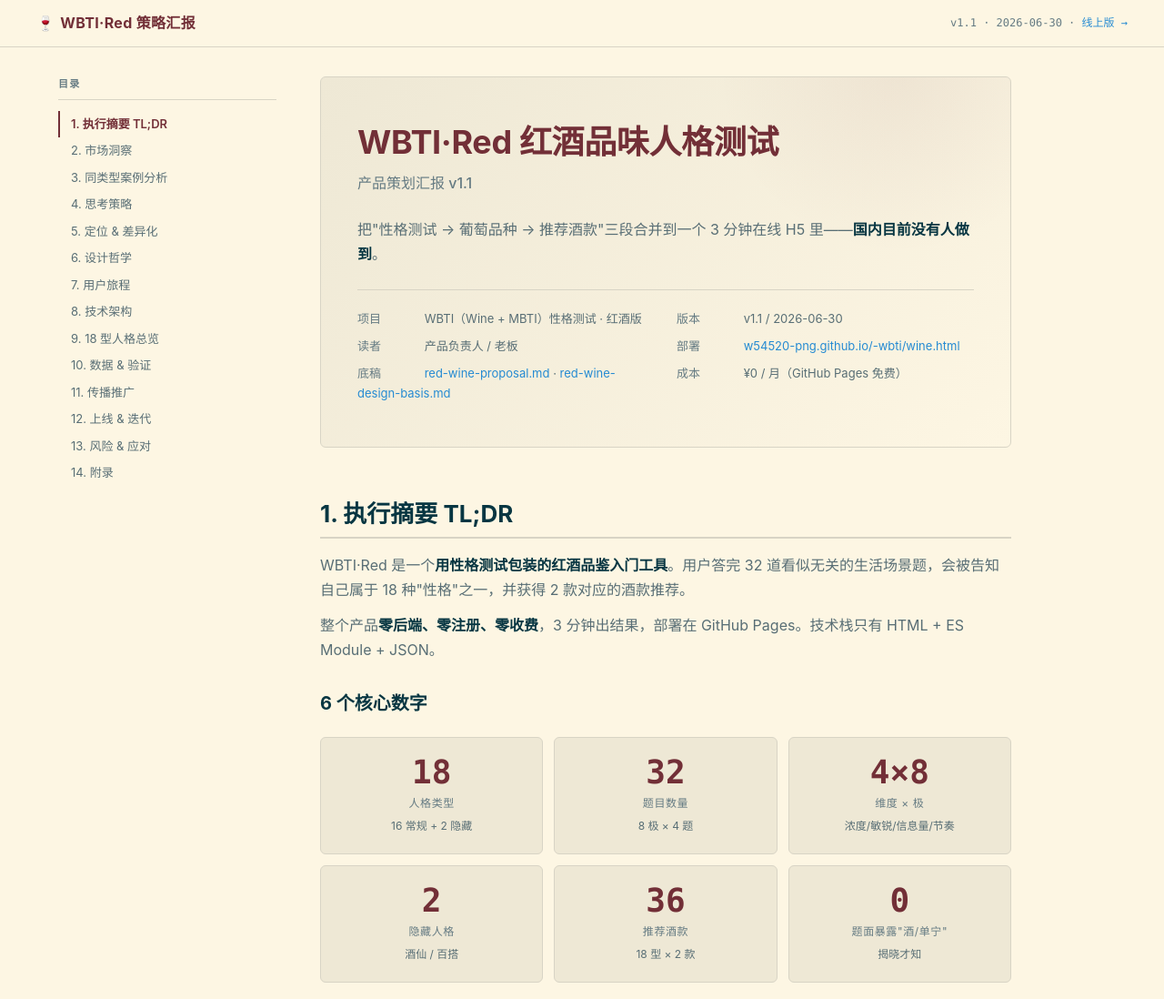
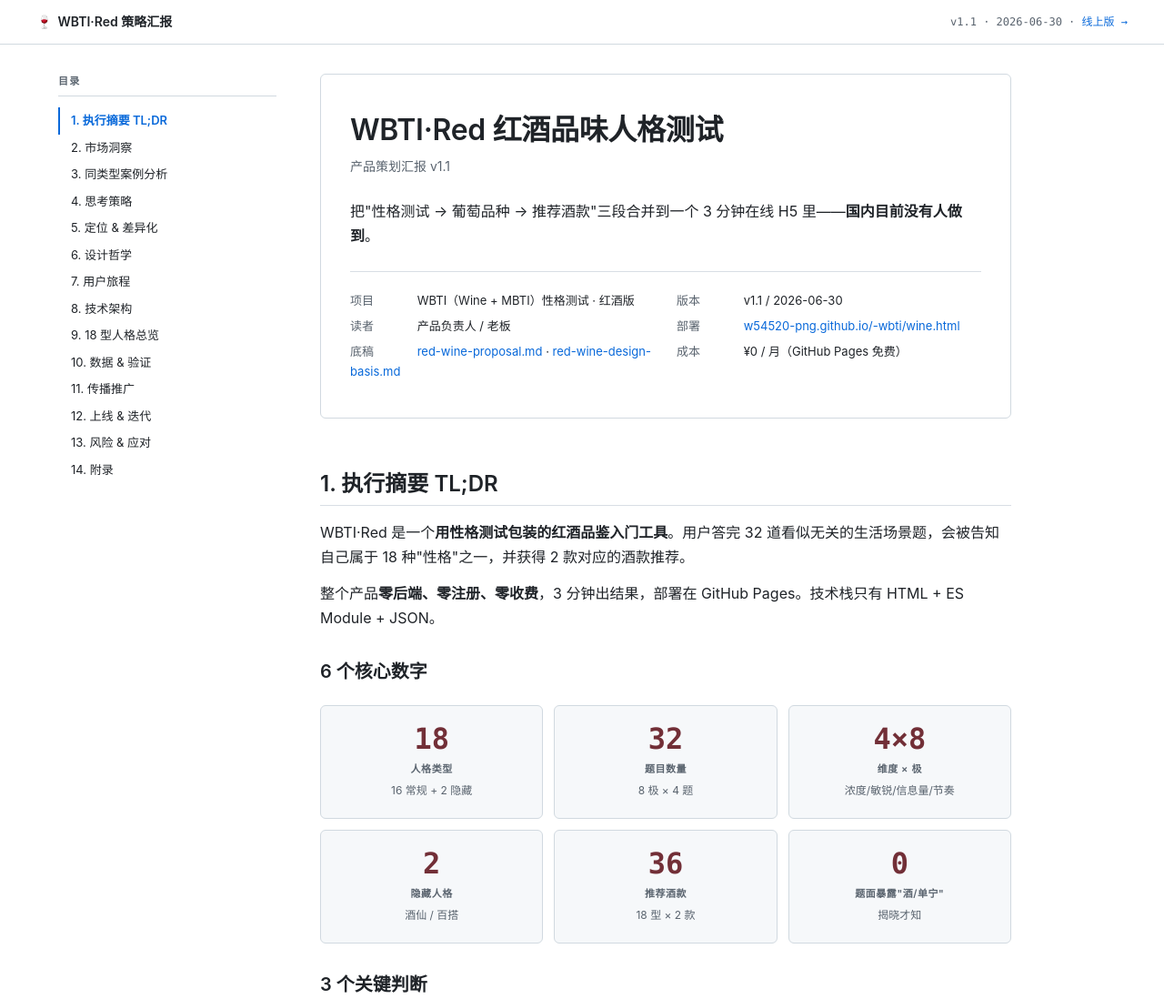
Before and after one commit to w54520-png/-wbti, a website: page docs/research/2026-06-30-wbti-red-策略汇报.html in a window 1280 px wide. Shown: the top 1098 px of the page at 91% size. Drawn offline with Linux system fonts and the light colour scheme.

Commit message:
style(html): 配色从 Solarized Light 切换到 GitHub Light 白底黑字
- :root 变量全部替换为 GitHub Primer 调色板（fg-default/bg-default/border-default/...）
- 引用块改为 GitHub Alerts 风格（warning/success/idea/quote/danger 各有底色+边色）
- 表格用 GitHub 风格（thead 灰底、zebra 用 bg-muted、hover 用 bg-subtle）
- Insight callout 保留酒红强调色（--wine），底色用 --wine-tint
- footer 注解更新为'配色：GitHub Light（白底黑字）'
- 移除所有 Solarized hex 颜色与变量残留

Ref: https://primer.style/design/foundations/colors

```diff
--- a/docs/research/2026-06-30-wbti-red-策略汇报.html
+++ b/docs/research/2026-06-30-wbti-red-策略汇报.html
@@ -6,56 +6,58 @@
 <title>WBTI·Red 红酒品味人格测试 · 产品策划汇报 v1.1</title>
 <style>
   /* ========================================================================
-     Solarized Light Palette
+     GitHub Light Theme Palette
+     Ref: github-markdown-css (sindresorhus/github-markdown-css)
      ======================================================================== */
   :root {
-    --base03: #002b36;
-    --base02: #073642;
-    --base01: #586e75;
-    --base00: #657b83;
-    --base0:  #839496;
-    --base1:  #93a1a1;
-    --base2:  #eee8d5;
-    --base3:  #fdf6e3;
-
-    --yellow:  #b58900;
-    --orange:  #cb4b16;
-    --red:     #dc322f;
-    --magenta: #d33682;
-    --violet:  #6c71c4;
-    --blue:    #268bd2;
-    --cyan:    #2aa198;
-    --green:   #859900;
-
-    /* 品牌保留色 */
+    /* GitHub Primer colors (light) */
+    --fg-default:    #1f2328;  /* 主文字 */
+    --fg-muted:      #59636e;  /* 弱化文字 */
+    --fg-subtle:     #6e7781;  /* 更弱 */
+    --fg-onEmphasis: #ffffff;
+
+    --bg-default:    #ffffff;  /* 主背景 */
+    --bg-muted:      #f6f8fa;  /* 灰底（thead/code/bg-soft） */
+    --bg-subtle:     #eaeef2;  /* 更深一档灰底 */
+    --bg-inset:      #f6f8fa;  /* 嵌套块 */
+
+    --border-default: #d1d9e0; /* 默认边框 */
+    --border-muted:   #d8dee4;  /* 弱化边框 */
+    --border-subtle:  #eaeef2;  /* 最弱边框 */
+
+    --accent-fg:      #0969da;  /* GitHub 蓝（链接/active） */
+    --accent-emphasis:#0969da;
+    --accent-muted:   #54aeff66;
+    --accent-subtle:  #ddf4ff;  /* 浅蓝提示底 */
+
+    --success-fg:     #1a7f37;
+    --success-subtle: #dafbe1;
+    --success-emphasis:#1f883d;
+
+    --attention-fg:    #9a6700;
+    --attention-subtle:#fff8c5;
+
+    --severe-fg:      #bc4c00;
+    --danger-fg:      #cf222e;
+    --danger-subtle:  #ffebe9;
+    --danger-emphasis:#a40e26;
+
+    --done-fg:        #8250df;
+    --done-subtle:    #fbefff;
+
+    /* 品牌强调色（酒红，仅用于核心品牌元素） */
     --wine:      #722F37;
     --wine-dark: #4A1E1E;
-    --gold:      #C9A96E;
-
-    --bg:        var(--base3);
-    --bg-soft:   var(--base2);
-    --text:      var(--base01);
-    --text-strong: var(--base02);
-    --text-mute: var(--base00);
-    --border:    #d8d4c5;
-    --border-soft: #e3dec8;
-
-    --link: var(--blue);
-    --link-hover: var(--violet);
-    --accent: var(--yellow);
-    --positive: var(--green);
-    --warn: var(--orange);
-    --danger: var(--red);
-
-    --font-sans: -apple-system, BlinkMacSystemFont, "PingFang SC", "Hiragino Sans GB", "Microsoft YaHei", "Helvetica Neue", sans-serif;
-    --font-mono: "JetBrains Mono", "SF Mono", Menlo, Consolas, monospace;
-    --font-serif: Georgia, "Times New Roman", "Songti SC", "STSong", serif;
+    --wine-tint: #faf2ee;       /* 极淡的酒红底 */
+    --wine-line: #e8d4cb;       /* 淡酒红边框 */
+
+    --font-sans: -apple-system, BlinkMacSystemFont, "Segoe UI", "Noto Sans", Helvetica, Arial, "Apple Color Emoji", "Segoe UI Emoji", "PingFang SC", "Hiragino Sans GB", "Microsoft YaHei", sans-serif;
+    --font-mono: ui-monospace, SFMono-Regular, "SF Mono", Menlo, Consolas, "Liberation Mono", "Cascadia Code", monospace;
 
     --max-width: 760px;
     --toc-width: 240px;
     --radius: 6px;
-    --shadow: 0 1px 3px rgba(7, 54, 66, 0.08);
-    --shadow-lg: 0 4px 16px rgba(7, 54, 66, 0.1);
+    --shadow-sm: 0 1px 0 rgba(31, 35, 40, 0.04);
   }
 
   /* ========================================================================
@@ -65,8 +67,8 @@
   html { scroll-behavior: smooth; }
   body {
     margin: 0;
-    background: var(--bg);
-    color: var(--text);
+    background: var(--bg-default);
+    color: var(--fg-default);
     font-family: var(--font-sans);
     font-size: 16px;
     line-height: 1.7;
@@ -81,10 +83,10 @@
     position: sticky;
     top: 0;
     z-index: 100;
-    background: rgba(253, 246, 227, 0.92);
+    background: rgba(255, 255, 255, 0.92);
     backdrop-filter: blur(8px);
     -webkit-backdrop-filter: blur(8px);
-    border-bottom: 1px solid var(--border);
+    border-bottom: 1px solid var(--border-default);
     padding: 12px 24px;
   }
   .topbar-inner {
@@ -96,18 +98,19 @@
     gap: 16px;
   }
   .topbar .brand {
-    font-weight: 700;
-    color: var(--wine);
-    font-size: 16px;
-    letter-spacing: 0.02em;
+    font-weight: 600;
+    color: var(--fg-default);
+    font-size: 14px;
+    letter-spacing: 0;
   }
   .topbar .brand .emoji { margin-right: 6px; }
+  .topbar .brand .wine { color: var(--wine); font-weight: 700; }
   .topbar .meta {
     font-size: 12px;
-    color: var(--text-mute);
+    color: var(--fg-muted);
     font-family: var(--font-mono);
   }
-  .topbar .meta a { color: var(--link); text-decoration: none; }
+  .topbar .meta a { color: var(--accent-fg); text-decoration: none; }
   .topbar .meta a:hover { text-decoration: underline; }
 
   /* ========================================================================
@@ -138,11 +141,11 @@
     font-size: 11px;
     text-transform: uppercase;
     letter-spacing: 0.12em;
-    color: var(--text-mute);
+    color: var(--fg-muted);
     font-weight: 600;
     margin-bottom: 12px;
     padding-bottom: 8px;
-    border-bottom: 1px solid var(--border);
+    border-bottom: 1px solid var(--border-default);
   }
   .toc ol {
     list-style: none;
@@ -153,18 +156,18 @@
   .toc a {
     display: block;
     padding: 5px 0 5px 12px;
-    color: var(--text);
+    color: var(--fg-default);
     text-decoration: none;
     border-left: 2px solid transparent;
     transition: all 0.15s;
   }
   .toc a:hover {
-    color: var(--text-strong);
-    border-left-color: var(--border);
+    color: var(--accent-fg);
+    border-left-color: var(--border-default);
   }
   .toc a.active {
-    color: var(--wine);
-    border-left-color: var(--wine);
+    color: var(--accent-fg);
+    border-left-color: var(--accent-fg);
     font-weight: 600;
   }
   .toc .lvl-3 { padding-left: 24px; font-size: 12px; }
@@ -182,43 +185,43 @@
      Typography
      ======================================================================== */
   h1, h2, h3, h4 {
-    color: var(--text-strong);
+    color: var(--fg-default);
     line-height: 1.3;
-    font-weight: 700;
-  }
-  h1 { font-size: 36px; margin: 0 0 8px; letter-spacing: -0.01em; }
+    font-weight: 600;
+  }
+  h1 { font-size: 32px; margin: 0 0 8px; letter-spacing: -0.01em; }
   h2 {
-    font-size: 26px;
+    font-size: 24px;
     margin: 56px 0 16px;
     padding-bottom: 8px;
-    border-bottom: 2px solid var(--border);
+    border-bottom: 1px solid var(--border-muted);
   }
   h3 {
     font-size: 20px;
     margin: 32px 0 12px;
-    color: var(--text-strong);
+    color: var(--fg-default);
   }
   h4 {
     font-size: 16px;
     margin: 24px 0 8px;
-    color: var(--text-strong);
+    color: var(--fg-default);
   }
   p { margin: 12px 0; }
-  a { color: var(--link); text-decoration: none; }
-  a:hover { text-decoration: underline; color: var(--link-hover); }
-  strong { color: var(--text-strong); font-weight: 600; }
-  em { color: var(--text-strong); font-style: italic; }
+  a { color: var(--accent-fg); text-decoration: none; }
+  a:hover { text-decoration: underline; }
+  strong { color: var(--fg-default); font-weight: 600; }
+  em { color: var(--fg-default); font-style: italic; }
   code {
     font-family: var(--font-mono);
     font-size: 0.88em;
-    background: var(--bg-soft);
-    padding: 2px 6px;
-    border-radius: 3px;
-    color: var(--text-strong);
+    background: rgba(175, 184, 193, 0.2);
+    padding: 0.2em 0.4em;
+    border-radius: 6px;
+    color: var(--fg-default);
   }
   hr {
     border: none;
-    border-top: 1px solid var(--border);
+    border-top: 1px solid var(--border-default);
     margin: 32px 0;
   }
 
@@ -226,43 +229,31 @@
      Cover
      ======================================================================== */
   .cover {
-    background: linear-gradient(135deg, var(--bg-soft) 0%, var(--bg) 100%);
-    border: 1px solid var(--border);
+    background: var(--bg-default);
+    border: 1px solid var(--border-default);
     border-radius: var(--radius);
-    padding: 48px 40px;
+    padding: 40px 32px;
     margin-bottom: 32px;
-    position: relative;
-    overflow: hidden;
-  }
-  .cover::before {
-    content: "";
-    position: absolute;
-    top: -50%;
-    right: -10%;
-    width: 400px;
-    height: 400px;
-    background: radial-gradient(circle, rgba(114, 47, 55, 0.06) 0%, transparent 70%);
-    pointer-events: none;
-  }
-  .cover h1 { color: var(--wine); }
+  }
+  .cover h1 { color: var(--fg-default); }
   .cover .subtitle {
-    font-size: 16px;
-    color: var(--text-mute);
+    font-size: 14px;
+    color: var(--fg-muted);
     margin: 8px 0 24px;
-    font-weight: 500;
+    font-weight: 400;
   }
   .cover .meta-grid {
     display: grid;
     grid-template-columns: repeat(2, 1fr);
-    gap: 8px 24px;
+    gap: 6px 24px;
     font-size: 13px;
-    color: var(--text);
+    color: var(--fg-default);
     margin-top: 24px;
     padding-top: 20px;
-    border-top: 1px solid var(--border);
+    border-top: 1px solid var(--border-muted);
   }
   .cover .meta-grid .k {
-    color: var(--text-mute);
+    color: var(--fg-muted);
     display: inline-block;
     min-width: 70px;
   }
@@ -277,101 +268,103 @@
     margin: 24px 0;
   }
   .number-card {
-    background: var(--bg-soft);
-    border: 1px solid var(--border);
+    background: var(--bg-muted);
+    border: 1px solid var(--border-default);
     border-radius: var(--radius);
     padding: 20px 16px;
     text-align: center;
-    transition: all 0.2s;
+    transition: border-color 0.15s;
   }
   .number-card:hover {
     border-color: var(--wine);
-    transform: translateY(-2px);
-    box-shadow: var(--shadow);
   }
   .number-card .n {
-    font-size: 36px;
+    font-size: 32px;
     font-weight: 700;
     color: var(--wine);
     line-height: 1;
     font-family: var(--font-mono);
   }
   .number-card .l {
-    font-size: 12px;
-    color: var(--text-mute);
-    margin-top: 6px;
+    font-size: 11px;
+    color: var(--fg-muted);
+    margin-top: 8px;
     text-transform: uppercase;
     letter-spacing: 0.05em;
+    font-weight: 600;
   }
   .number-card .d {
     font-size: 12px;
-    color: var(--text);
+    color: var(--fg-muted);
     margin-top: 4px;
   }
 
   /* ========================================================================
-     Tables
+     Tables (GitHub-style)
      ======================================================================== */
   table {
     width: 100%;
     border-collapse: collapse;
     margin: 20px 0;
     font-size: 14px;
-    background: var(--bg);
-    border: 1px solid var(--border);
+    background: var(--bg-default);
+    border: 1px solid var(--border-default);
     border-radius: var(--radius);
     overflow: hidden;
   }
   thead {
-    background: var(--bg-soft);
+    background: var(--bg-muted);
   }
   th, td {
-    padding: 10px 12px;
+    padding: 8px 12px;
     text-align: left;
-    border-bottom: 1px solid var(--border-soft);
+    border-bottom: 1px solid var(--border-muted);
     vertical-align: top;
   }
   th {
     font-weight: 600;
-    color: var(--text-strong);
-    font-size: 13px;
-    text-transform: uppercase;
-    letter-spacing: 0.04em;
-  }
-  tbody tr:nth-child(even) { background: rgba(238, 232, 213, 0.4); }
-  tbody tr:hover { background: rgba(181, 137, 0, 0.06); }
+    color: var(--fg-default);
+    font-size: 12px;
+    text-transform: none;
+    letter-spacing: 0;
+  }
+  tbody tr:nth-child(even) { background: var(--bg-muted); }
+  tbody tr:hover { background: var(--bg-subtle); }
   tbody tr:last-child td { border-bottom: none; }
-  td code { white-space: nowrap; }
-
-  /* ========================================================================
-     Callouts
+  td code { white-space: nowrap; font-size: 85%; }
+
+  /* ========================================================================
+     Callouts (GitHub alerts inspired)
      ======================================================================== */
   blockquote {
     margin: 16px 0;
-    padding: 12px 20px;
-    background: var(--bg-soft);
-    border-left: 3px solid var(--blue);
+    padding: 8px 16px;
+    background: var(--bg-muted);
+    border-left: 4px solid var(--border-default);
     border-radius: 0 var(--radius) var(--radius) 0;
-    color: var(--text);
-  }
-  blockquote.warning { border-left-color: var(--orange); }
-  blockquote.success { border-left-color: var(--green); }
-  blockquote.idea { border-left-color: var(--violet); }
-  blockquote.quote { border-left-color: var(--wine); background: #faf2ee; }
+    color: var(--fg-default);
+  }
+  blockquote > :first-child { margin-top: 4px; }
+  blockquote > :last-child { margin-bottom: 4px; }
+  blockquote.warning  { border-left-color: var(--attention-fg);   background: var(--attention-subtle); }
+  blockquote.success  { border-left-color: var(--success-fg);     background: var(--success-subtle); }
+  blockquote.idea     { border-left-color: var(--done-fg);        background: var(--done-subtle); }
+  blockquote.quote    { border-left-color: var(--wine);           background: var(--wine-tint); }
+  blockquote.danger   { border-left-color: var(--danger-fg);      background: var(--danger-subtle); }
 
   /* ========================================================================
      Lists
      ======================================================================== */
   ul, ol { padding-left: 24px; }
   li { margin: 4px 0; }
-  li::marker { color: var(--text-mute); }
-
-  /* ========================================================================
-     Code (inline, no full blocks needed)
+  li::marker { color: var(--fg-muted); }
+
+  /* ========================================================================
+     Code blocks
      ======================================================================== */
   pre {
-    background: var(--base2);
-    border: 1px solid var(--border);
+    background: var(--bg-muted);
+    border: 1px solid var(--border-muted);
     border-radius: var(--radius);
     padding: 16px;
     overflow-x: auto;
@@ -379,41 +372,42 @@
     font-size: 13px;
     line-height: 1.5;
   }
+  pre code { background: none; padding: 0; font-size: inherit; }
 
   /* ========================================================================
      Special: Wine-color highlights
      ======================================================================== */
   .wine { color: var(--wine); font-weight: 600; }
-  .gold { color: var(--yellow); font-weight: 600; }
+  .gold { color: var(--attention-fg); font-weight: 600; }
   .mono { font-family: var(--font-mono); font-size: 0.92em; }
-  .small { font-size: 13px; color: var(--text-mute); }
-
-  /* ========================================================================
-     Insight callout (分析洞察)
+  .small { font-size: 13px; color: var(--fg-muted); }
+
+  /* ========================================================================
+     Insight callout (分析洞察) - GitHub-style with wine accent
      ======================================================================== */
   .insight {
-    background: linear-gradient(135deg, #faf2ee 0%, var(--bg-soft) 100%);
-    border: 1px solid #e8d4cb;
+    background: var(--wine-tint);
+    border: 1px solid var(--wine-line);
     border-left: 4px solid var(--wine);
     border-radius: var(--radius);
-    padding: 16px 20px;
+    padding: 14px 20px;
     margin: 16px 0;
   }
   .insight .label {
     display: inline-block;
     background: var(--wine);
-    color: var(--base3);
+    color: #ffffff;
     font-size: 11px;
     padding: 2px 10px;
-    border-radius: 3px;
+    border-radius: 4px;
     margin-bottom: 8px;
     text-transform: uppercase;
-    letter-spacing: 0.08em;
+    letter-spacing: 0.06em;
     font-weight: 600;
   }
   .insight .title {
     font-weight: 600;
-    color: var(--text-strong);
+    color: var(--fg-default);
     margin-bottom: 4px;
   }
 
@@ -423,8 +417,8 @@
   footer {
     margin-top: 80px;
     padding-top: 24px;
-    border-top: 1px solid var(--border);
-    color: var(--text-mute);
+    border-top: 1px solid var(--border-muted);
+    color: var(--fg-muted);
     font-size: 13px;
     text-align: center;
   }
@@ -442,14 +436,14 @@
       position: relative;
       top: 0;
       max-height: none;
-      border: 1px solid var(--border);
+      border: 1px solid var(--border-default);
       border-radius: var(--radius);
       padding: 16px;
-      background: var(--bg-soft);
+      background: var(--bg-muted);
     }
     .toc ol { display: flex; flex-wrap: wrap; gap: 4px 12px; }
     .toc a { padding: 2px 8px; border-left: none; border-radius: 3px; }
-    .toc a.active { background: var(--wine); color: var(--base3); }
+    .toc a.active { background: var(--wine); color: #ffffff; }
     .toc .lvl-3 { display: none; }
     .number-grid { grid-template-columns: repeat(2, 1fr); }
     .cover { padding: 32px 24px; }
@@ -1471,7 +1465,7 @@
 
     <footer>
       <p>WBTI·Red 策略汇报 v1.1 · 2026-06-30 · <a href="https://w54520-png.github.io/-wbti/wine.html" target="_blank">线上版 →</a></p>
-      <p class="small">配色：Solarized Light · 品牌强调色：酒红 #722F37</p>
+      <p class="small">配色：GitHub Light（白底黑字） · 品牌强调色：酒红 #722F37</p>
     </footer>
 
   </main>
```
